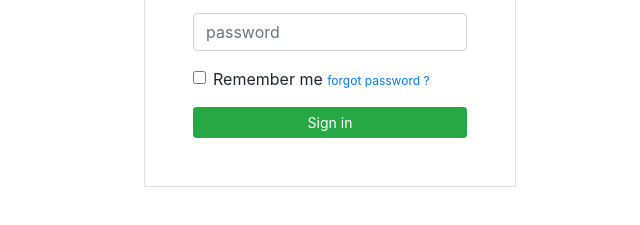
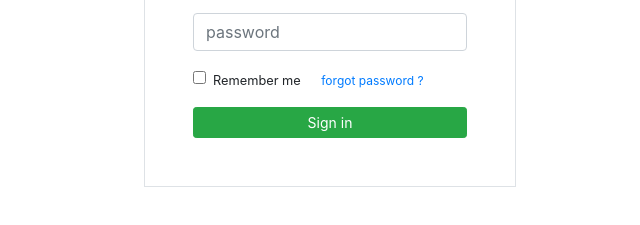
Before and after one commit to sanjoycode/smg, a plain HTML site: page login.html in a window 1280 px wide. Shown: the part 245-470 px from the top of the page, 310-950 px from the left. Drawn offline with nearby package versions, Linux system fonts and the light colour scheme.

Commit message:
login page

```diff
--- a/login.html
+++ b/login.html
@@ -64,7 +64,7 @@
                     </div>
                     <div class="form-check">
                         <input type="checkbox" class="form-check-input" id="exampleCheck1">
-                        <label class="form-check-label" for="exampleCheck1">Remember me</label>
+                        <label class="form-check-label mr-3" for="exampleCheck1"><small>Remember me</small></label>
                         <span class="m-0 text-right"><a href="" class="" style="font-size: 12px;">forgot password ?</a></span>
                     </div>
                     <button type="submit" class="btn btn-success btn-sm  btn-block mt-3">Sign in</button>
```
